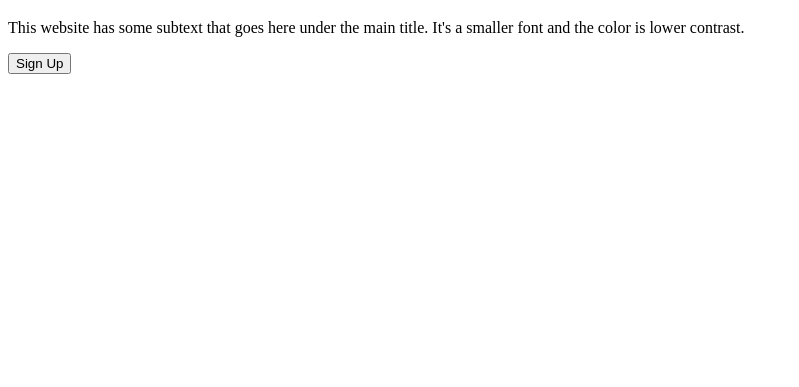
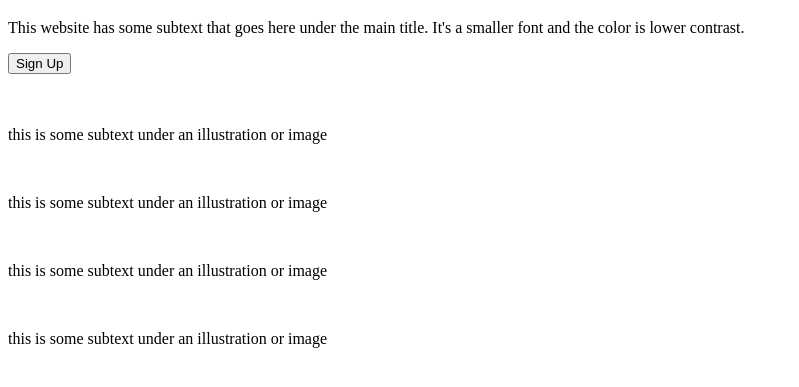
Before and after one commit to SethUp-dev/landing-page, a plain HTML site: page index.html in a window 1280 px wide. Shown: the part 157-544 px from the top of the page, without its empty margins (0-799 px from the left). Drawn offline with Linux system fonts and the light colour scheme.

Commit message:
Add information section to the page

```diff
--- a/index.html
+++ b/index.html
@@ -20,13 +20,36 @@
   </nav>
 
   <header class="header">
-    <div>
-      <h1>This website is awesome</h1>
-      <p>This website has some subtext that goes here under the main title. It's a smaller font and the color is lower contrast.</p>
-      <button>Sign Up</button>
+    <div class="container">
+      <div>
+        <h1>This website is awesome</h1>
+        <p>This website has some subtext that goes here under the main title. It's a smaller font and the color is lower contrast.</p>
+        <button>Sign Up</button>
+      </div>
+        <img src="" alt="">
     </div>
-      <img src="" alt="">
   </header>
+
+  <section class="information">
+    <div class="container">
+      <div class="info-box">
+        <img src="" alt="">
+        <p>this is some subtext under an illustration or image</p>
+      </div>
+      <div class="info-box">
+        <img src="" alt="">
+        <p>this is some subtext under an illustration or image</p>
+      </div>
+      <div class="info-box">
+        <img src="" alt="">
+        <p>this is some subtext under an illustration or image</p>
+      </div>
+      <div class="info-box">
+        <img src="" alt="">
+        <p>this is some subtext under an illustration or image</p>
+      </div>
+    </div>
+  </section>
 
 </body>
 </html>
```
